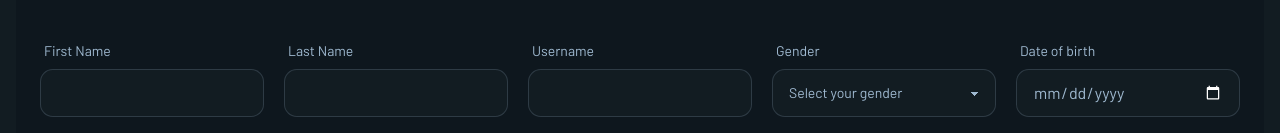
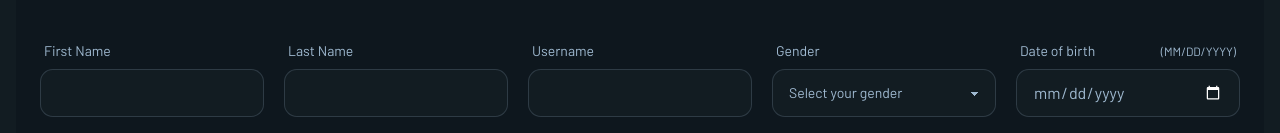
Before and after one commit to taseenjeem/intellipath-ts, a Next.js app: page /profile/1/settings in a window 1280 px wide. Shown: the part 475-608 px from the top of the page. Built offline with nearby package versions, Linux system fonts and the light colour scheme; no server answers.

Commit message:
Update EditPersonalInfo.tsx

```diff
--- a/src/components/page/profile-page/EditPersonalInfo.tsx
+++ b/src/components/page/profile-page/EditPersonalInfo.tsx
@@ -94,6 +94,7 @@ const EditPersonalInfo = ({
         <div className="form-control">
           <label className="label" htmlFor="birthDate">
             <span className="label-text">Date of birth</span>
+            <span className="text-xs">(MM/DD/YYYY)</span>
           </label>
           <input
             id="birthDate"
```
